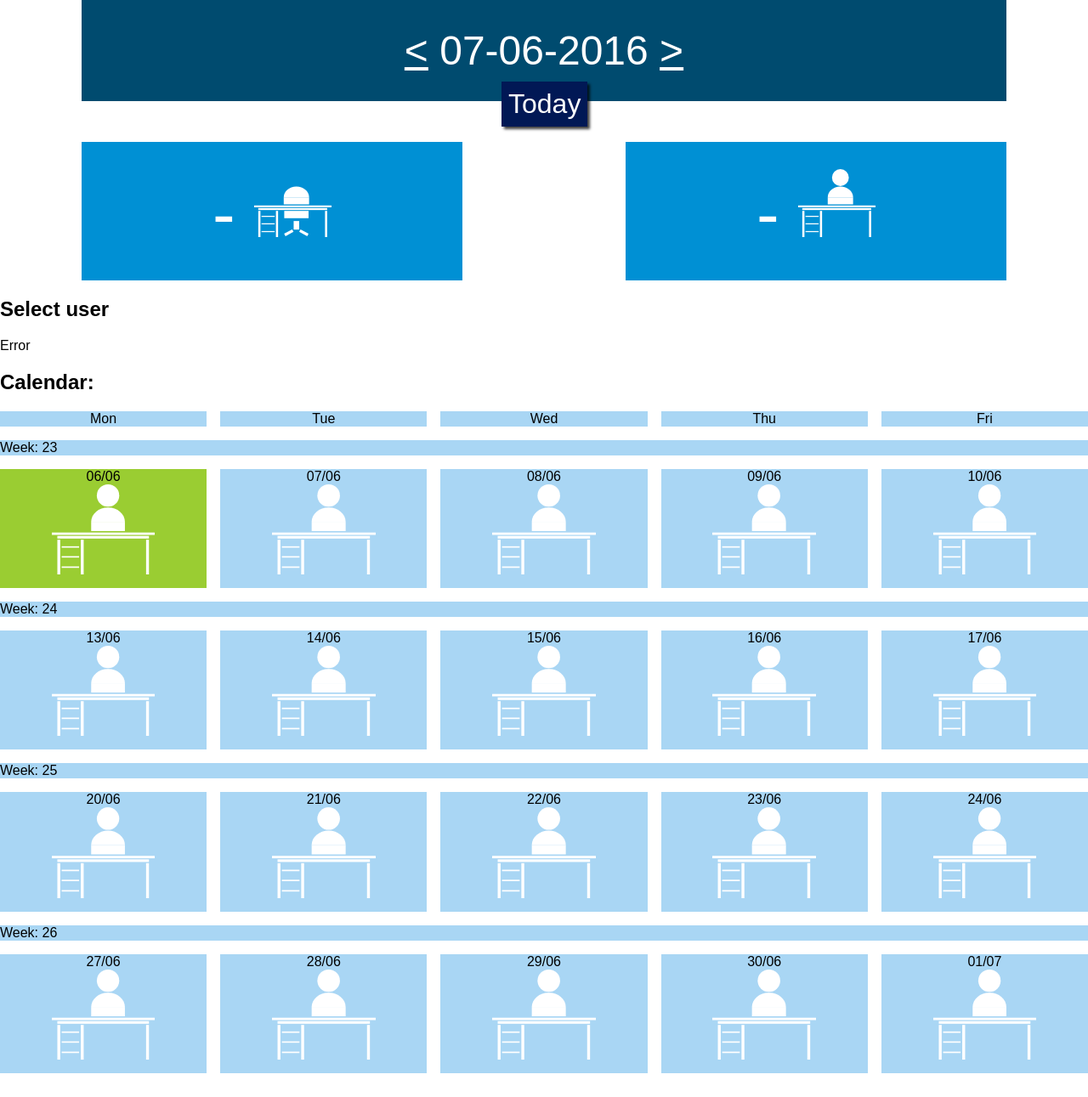
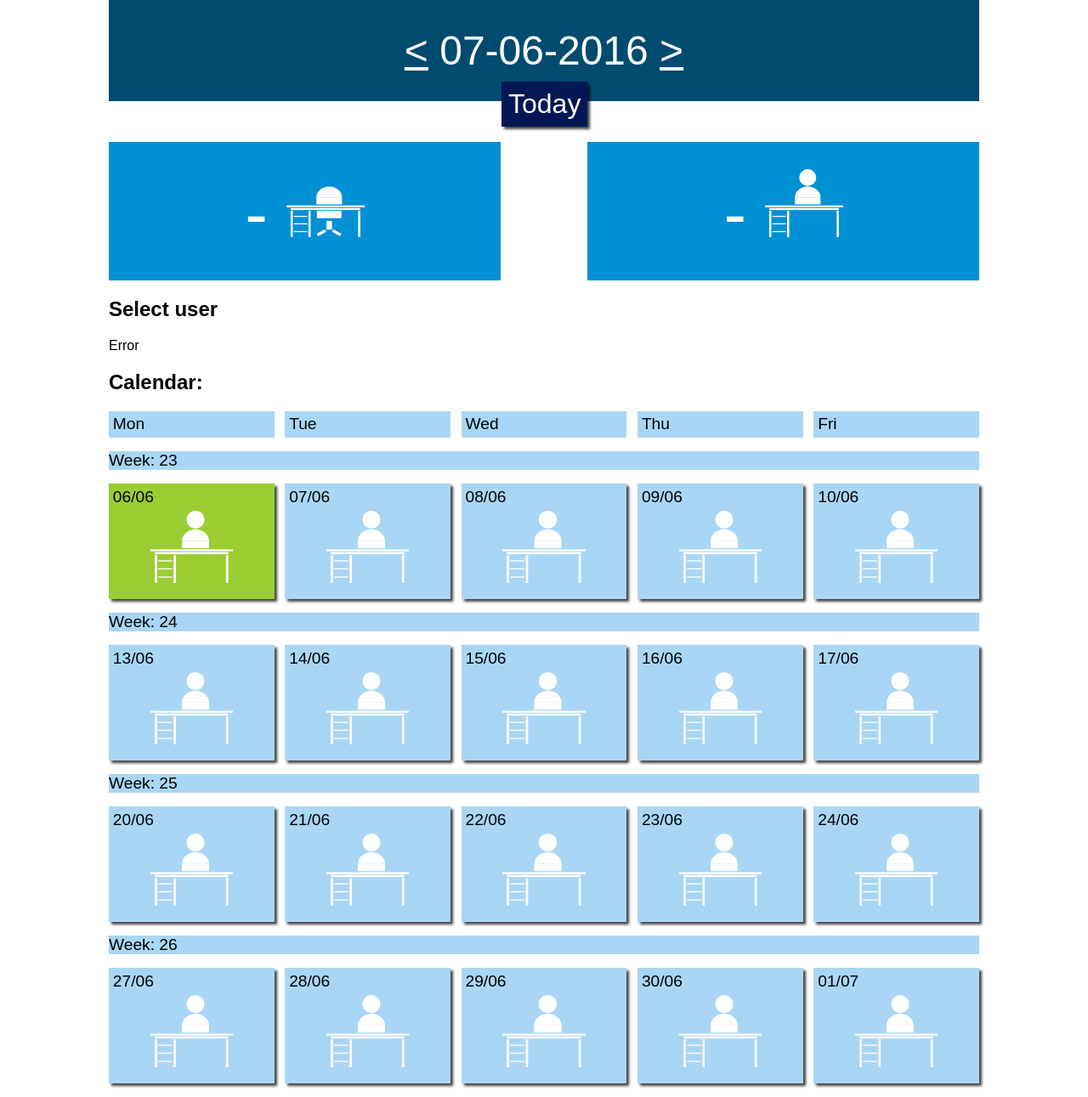
Before and after one commit to jaimiederijk/damcoflexdesk, a PHP site: page / in a window 1280 px wide. Shown: the part 112-1403 px from the top of the page at 85% size. Before the commit the page ends 1375 px from the top, so only its background shows below. Run offline with PHP 8.4, Linux system fonts and the light colour scheme; the visitor is signed in with stand-in values (Sample User, id 1); data that the repository does not hold is empty.

Commit message:
some css

```diff
--- a/index.php
+++ b/index.php
@@ -219,6 +219,7 @@
       }
       if(checkCustomCalendar($conn,$timestamp)) {
         $img="desk.svg";
+        $className=$className." emptydesk";
       } else {
         $img="deskperson.svg";
       }
@@ -280,6 +281,7 @@
 
 
       </section>
+      <section id="usercal">
         <section id="select_user">
           <h2>Select user</h2>
           <?php
@@ -317,6 +319,7 @@
 
           ?>
         </section>
+      </section>
     </div>
   </body>
   <!-- <script src="moment.min.js"></script> -->
--- a/style.css
+++ b/style.css
@@ -7,14 +7,16 @@
     margin: auto;
 }
 .deskvsemployee {
-	display: flex;
-	flex-wrap:nowrap;
-	justify-content: space-around;
-	color: white;
+	width: 80%;
+    display: flex;
+    flex-wrap: nowrap;
+    justify-content: space-between;
+    color: white;
+    margin: auto;
 }
 .date {
     width: 80%;
-    padding: 2rem;
+    padding: 2rem 0;
     font-size: 3em;
     text-align: center;
     margin: auto;
@@ -40,9 +42,9 @@
     box-shadow: 3px 3px 3px 0px rgba(0,0,0,0.75);
 }
 .deskvsemployee div {
-	width: 30%;
+	width: 45%;
 	background-color: #0090d4;
-	padding: 2rem;
+	padding: 2rem 0;
 	font-size: 5em;
     text-align: center;
 
@@ -153,6 +155,15 @@
     overflow-wrap: break-word;
 }
 
+#usercal {
+    width: 80%;
+    padding: 0 2rem;
+    margin: auto;
+}
+
+#deskuserinput {
+    font-size: 1.2em;
+}
 #deskuserinput .week {
     display: flex;
     justify-content: space-between;
@@ -162,12 +173,20 @@
     width: 19%;
     background-color: #a9d6f4;
     margin-bottom: 1rem;
+    -webkit-box-shadow: 3px 3px 3px 0px rgba(0,0,0,0.75);
+    -moz-box-shadow: 3px 3px 3px 0px rgba(0,0,0,0.75);
+    box-shadow: 3px 3px 3px 0px rgba(0,0,0,0.75);
+}
+#deskuserinput div div:nth-of-type(1),#deskuserinput div div:nth-of-type(2),#deskuserinput div div:nth-of-type(3),#deskuserinput div div:nth-of-type(4),#deskuserinput div div:nth-of-type(5) {
+    box-shadow: none;
 }
 #deskuserinput span {
+    padding: 0.3rem;
     display: block;
     width: 100%;
     /* margin: auto; */
-    text-align: center;
+
+    text-align: left;
 }
 #deskuserinput img {
     width: 50%;
@@ -193,11 +212,18 @@
 }
 #deskuserinput .weeknumber {
     width:100%;
+    -webkit-box-shadow: 3px 3px 3px 0px rgba(0,0,0,0.75);
+    -moz-box-shadow: 3px 3px 3px 0px rgba(0,0,0,0.75);
+    box-shadow: none;
 }
 #deskuserinput input[type="submit"]:hover {
     cursor: pointer;
 }
 
+#deskuserinput .week .emptydesk {
+    background-color: rgb(44,44,44);
+    color:#FFFFFF;
+}
 
 #select_user select {
     font-size: 1.5em;
```
Lines whose indentation alone changed are shown as unchanged.
